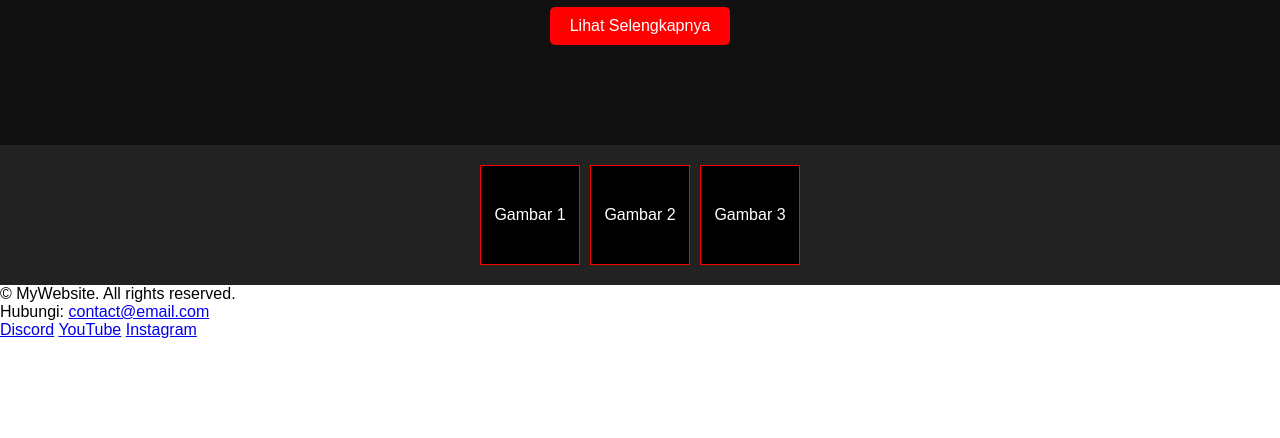
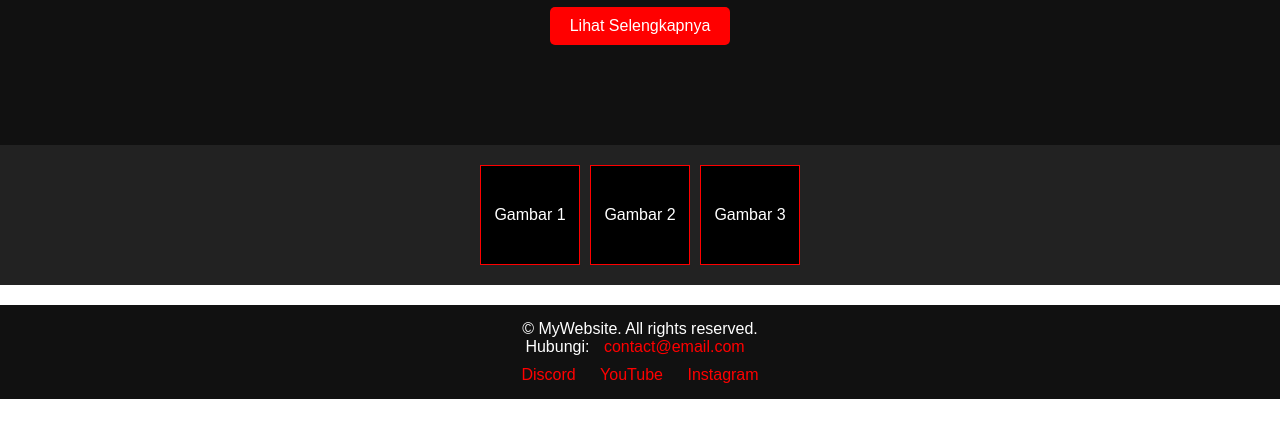
Before and after one commit to Hbkalrz09/heilbitz, a plain HTML site: page index.html in a window 1280 px wide. Shown: the part 166-604 px from the top of the page. Drawn offline with Linux system fonts and the light colour scheme.

Commit message:
style.css

```diff
--- a/style.css
+++ b/style.css
@@ -31,7 +31,7 @@ header {
 nav {
     display: flex;
     align-items: center;
-    gap: 10px; /* Biar lebih dekat */
+    gap: 10px; /* Mengurangi jarak */
 }
 
 .nav-links {
@@ -105,6 +105,29 @@ nav {
     border: 1px solid red;
 }
 
+/* Footer */
+footer {
+    text-align: center;
+    padding: 15px;
+    background-color: #111;
+    color: white;
+    margin-top: 20px;
+}
+
+footer a {
+    color: red;
+    text-decoration: none;
+    margin: 0 10px;
+}
+
+footer a:hover {
+    text-decoration: underline;
+}
+
+.social-links {
+    margin-top: 10px;
+}
+
 /* Responsif */
 @media (max-width: 768px) {
     .nav-links {
```
